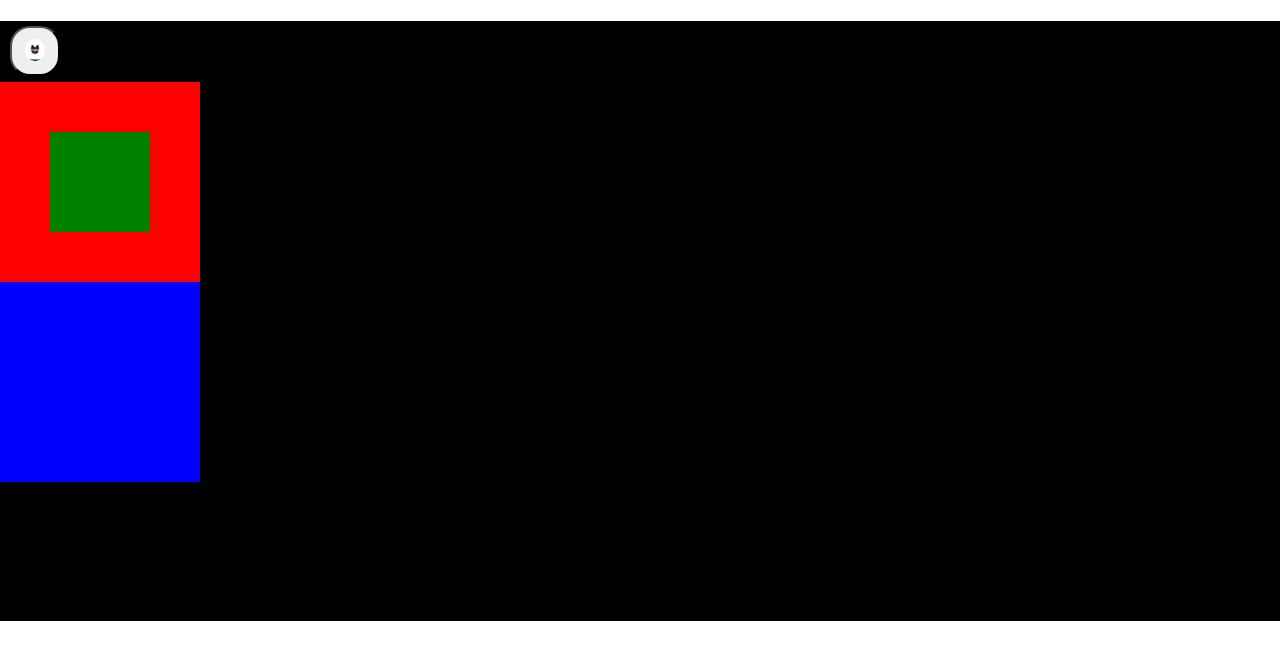
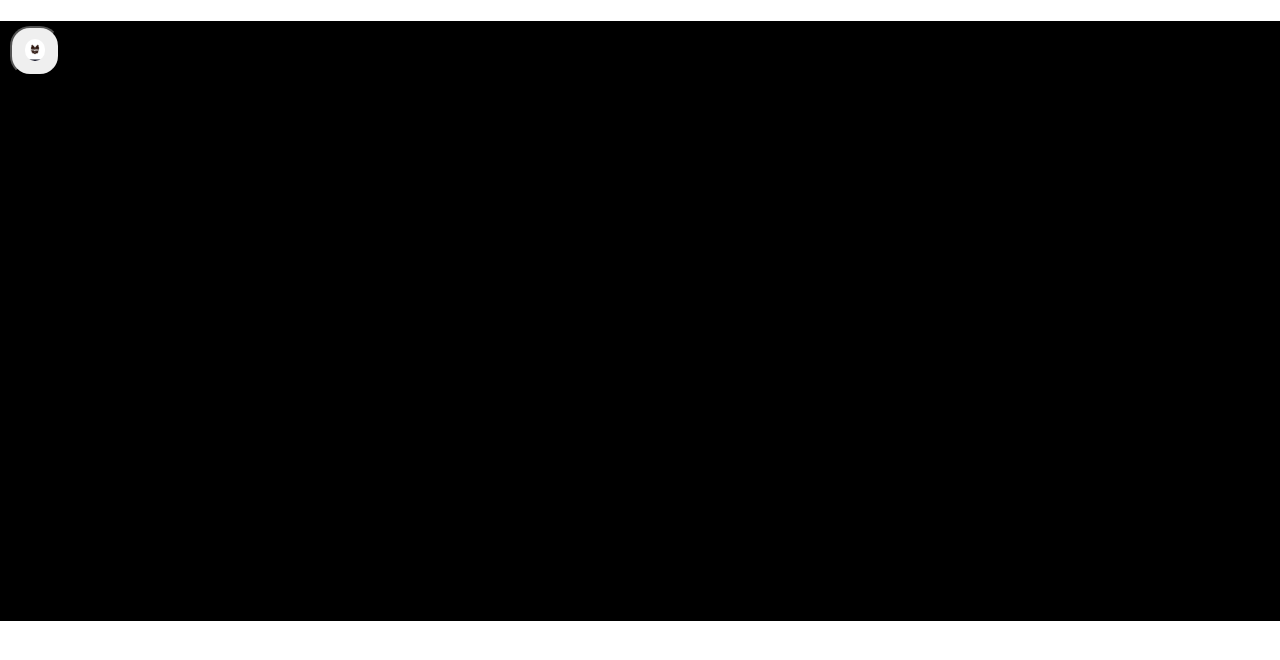
Before and after one commit to GMorse19/rustic, a React (Create React App) app: page /contact in a window 1280 px wide. Shown: the top 660 px of the page. Built offline with nearby package versions, Linux system fonts and the light colour scheme.

Commit message:
Parallax working

```diff
--- a/package.json
+++ b/package.json
@@ -13,7 +13,8 @@
     "react-burger-menu": "^2.7.1",
     "react-dom": "^16.13.1",
     "react-router-dom": "^5.2.0",
-    "react-scripts": "3.4.3"
+    "react-scripts": "3.4.3",
+    "react-scroll-parallax": "^2.3.4"
   },
   "scripts": {
     "start": "react-scripts start",
--- a/src/App.js
+++ b/src/App.js
@@ -1,5 +1,6 @@
 import React from 'react';
 import { Route, BrowserRouter } from 'react-router-dom'
+import { ParallaxProvider } from 'react-scroll-parallax';
 
 import './App.css';
 
@@ -11,6 +12,7 @@ import ContactPage from './ContactPage/ContactPage'
 function App() {
   return (
     <BrowserRouter>
+    <ParallaxProvider>
       <div className="App">
       <Header />
         <div>
@@ -23,8 +25,9 @@ function App() {
             <Route path='/contact' render={() => (
               <ContactPage />
             )} />
-            </div>
         </div>
+      </div>
+      </ParallaxProvider>
     </BrowserRouter>
   )
 }
--- a/src/ContactPage/ContactPage.js
+++ b/src/ContactPage/ContactPage.js
@@ -5,11 +5,6 @@ import './ContactPage.scss'
 const ContactPage = () => (
   <div className='contact-div'>
     <h1 id='contact' className='contact-page'>ContactPage</h1>
-    <div className='div1'>
-    <div className='div2'>
-    </div>
-    </div>
-    <div className='div3'></div>
   </div>
 )
 
--- a/src/HomePage/HomePage.js
+++ b/src/HomePage/HomePage.js
@@ -1,4 +1,5 @@
 import React from 'react'
+import { Parallax } from 'react-scroll-parallax'
 
 import ShopPage from '../ShopPage/ShopPage'
 import ContactPage from '../ContactPage/ContactPage'
@@ -8,7 +9,14 @@ import './HomePage.scss'
 const HomePage = () => (
   <div className=''>
   <br />
-    <h1 className='title'>Off Street</h1>
+  <div>
+  <div className='title-div'><h1 className='title'>Off Street</h1></div>
+  <div className='title-div'>
+    <Parallax className="custom-class" y={[-50, 50]} tagOuter="figure">
+      <img className='home-logo' width='300px' src='./rustic.jpg' alt='fire flag'/>
+    </Parallax>
+    </div>
+  </div>
     <ShopPage />
     <ContactPage />
   </div>
--- a/src/HomePage/HomePage.scss
+++ b/src/HomePage/HomePage.scss
@@ -1,6 +1,11 @@
 .contact-page {
   background-color: #000;
   color: #FFF;
+}
+
+.home-logo {
+  display: inline-block;
+  margin-top: 40vh;
 }
 
 .shop-page {
@@ -8,28 +13,12 @@
 }
 
 .title {
-  margin-top: 20vh;
+  margin-top: 50vh;
   font-size: 100px;
   font-style: oblique;
 }
 
-.div1 {
-  background-color: red;
-  display: flex;
-  width: 200px;
-  height: 200px;
+.title-div {
+  width: 50%;
+  display: inline-block;
 }
-
-.div2 {
-  background-color: green;
-  margin: 50px;
-  width: 100px;
-  height: 100px;
-}
-
-.div3 {
-  background-color: blue;
-  // display: flex;
-  width: 200px;
-  height: 200px;
-}
--- a/src/ShopPage/ShopPage.js
+++ b/src/ShopPage/ShopPage.js
@@ -1,4 +1,5 @@
 import React from 'react'
+import { Parallax } from 'react-scroll-parallax'
 
 import './ShopPage.scss'
 
@@ -8,10 +9,14 @@ const ShopPage = () => (
     <div>
       <h2>Red, white and blue</h2>
       <div className='image-div'>
+      <Parallax className="custom-class" y={[-20, 20]} tagOuter="figure">
         <img className='flag-image' src='./Flags/RedWhite&Blue/Flag.jpg' alt='Stars and Stripes' />
+      </Parallax>
       </div>
       <div className='image-div'>
+      <Parallax className="custom-class" y={[-50, 50]} tagOuter="figure">
         <img className='flag-image' src='./Flags/RedWhite&Blue/Flag2.jpg' alt='Stars and Stripes' />
+        </Parallax>
       </div>
       <div className='image-div'>
         <img className='flag-image' src='./Flags/RedWhite&Blue/Flag-angle.jpg' alt='Stars and Stripes' />
```
Also changed, not shown: 1 other file (tests, documents, lock files or other folders).
